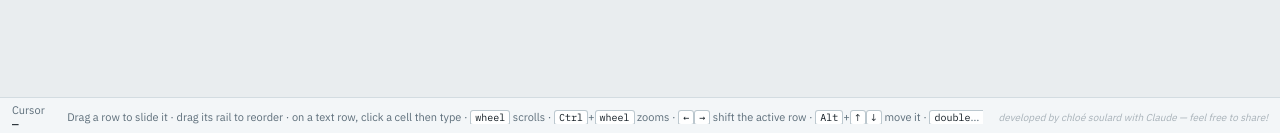
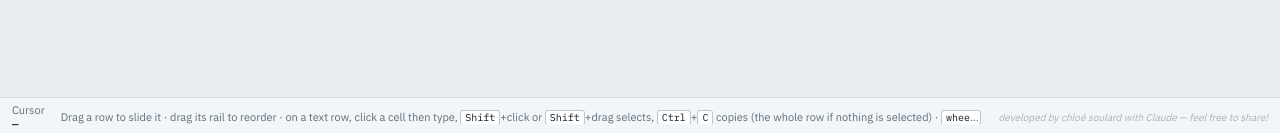
Before and after one commit to Chloe-Soulard/chloe-soulard.github.io, a Jekyll site: the page tools/chromatoscope.html, which Jekyll copies as it is, in a window 1280 px wide. Shown: the part 764-897 px from the top of the page. Built offline with Jekyll 4.4.1, drawn with Linux system fonts in a browser that asks for light colours; part of the change alters nothing that is shown.

Commit message:
Chromatoscope: select and copy sequences in text rows
Shift+arrows, Shift+Home/End, Shift+click or Shift+drag select cells;
Ctrl+A selects the row, Ctrl+C copies the selection (or the whole row),
Ctrl+X cuts, Delete/Backspace/typing replace the selection.

Co-Authored-By: Claude Opus 5.5 <noreply@anthropic.com>

```diff
--- a/tools/chromatoscope.html
+++ b/tools/chromatoscope.html
@@ -269,7 +269,7 @@ input[type=range]{width:88px;accent-color:var(--accent)}
   <footer class="status">
     <span>Cursor <b id="pos">—</b></span>
     <span id="hint">
-      Drag a row to slide it · drag its rail to reorder · on a text row, click a cell then type ·
+      Drag a row to slide it · drag its rail to reorder · on a text row, click a cell then type, <kbd>Shift</kbd>+click or <kbd>Shift</kbd>+drag selects, <kbd>Ctrl</kbd>+<kbd>C</kbd> copies (the whole row if nothing is selected) ·
       <kbd>wheel</kbd> scrolls · <kbd>Ctrl</kbd>+<kbd>wheel</kbd> zooms ·
       <kbd>←</kbd><kbd>→</kbd> shift the active row · <kbd>Alt</kbd>+<kbd>↑</kbd><kbd>↓</kbd> move it ·
       <kbd>double-click</kbd> resets
@@ -986,20 +986,29 @@ function addTextRow(text, offset, afterId, label){
 
   // Same gesture as on a trace: dragging slides the row, while a click
   // without movement drops the cursor on the targeted cell.
+  // With Shift held, a click or a drag selects cells instead.
   let cdrag = null;
+  const colAt = e => Math.round(xToBase(e.clientX - note.canvas.getBoundingClientRect().left) - note.offset);
   note.canvas.addEventListener('pointerdown', e => {
     if (e.button !== 0) return;
     setActive(note.id);
-    const r = note.canvas.getBoundingClientRect();
-    cdrag = {
-      x: e.clientX, off0: note.offset, moved: false,
-      col: Math.round(xToBase(e.clientX - r.left) - note.offset)
-    };
+    cdrag = {x: e.clientX, off0: note.offset, moved: false, col: colAt(e), select: e.shiftKey};
+    if (cdrag.select){
+      const anchor = state.caret.id === note.id ? (state.caret.anchor ?? state.caret.col) : cdrag.col;
+      state.caret = {id: note.id, col: cdrag.col, anchor};
+      note.canvas.focus();
+      drawTextRows();
+    }
     try { note.canvas.setPointerCapture(e.pointerId); } catch (_){}
   });
 
   note.canvas.addEventListener('pointermove', e => {
     if (!cdrag) return;
+    if (cdrag.select){
+      const col = colAt(e);
+      if (col !== state.caret.col){ state.caret.col = col; drawTextRows(); }
+      return;
+    }
     if (!cdrag.moved && Math.abs(e.clientX - cdrag.x) < 4) return;
     cdrag.moved = true;
     const d = (e.clientX - cdrag.x) / view.pxpb;
@@ -1009,7 +1018,7 @@ function addTextRow(text, offset, afterId, label){
 
   const cend = e => {
     if (!cdrag) return;
-    if (!cdrag.moved){
+    if (!cdrag.moved && !cdrag.select){
       state.caret = {id: note.id, col: cdrag.col};
       note.canvas.focus();
       drawTextRows();
@@ -1031,9 +1040,10 @@ function addTextRow(text, offset, afterId, label){
     const txt = (e.clipboardData || window.clipboardData).getData('text').replace(/\s+/g, '');
     if (!txt) return;
     if (state.caret.id !== note.id) state.caret = {id: note.id, col: 0};
-    let col = state.caret.col;
+    const sel = selRange(note);
+    let col = sel ? sel[0] : state.caret.col;
     for (const c of txt){ col = noteSet(note, col, c); col++; }
-    state.caret.col = col;
+    state.caret = {id: note.id, col};
     ensureCaretVisible(note);
     render();
   });
@@ -1050,11 +1060,75 @@ function addTextRow(text, offset, afterId, label){
 }
 addTextRow.n = 0;
 
+/** The selected cells of a text row as [first, last], or null. */
+function selRange(note){
+  const c = state.caret;
+  if (c.id !== note.id || c.anchor == null || c.anchor === c.col) return null;
+  return [Math.min(c.anchor, c.col), Math.max(c.anchor, c.col)];
+}
+
+/** Blank the selected cells; returns the first one. */
+function clearSel(note, sel){
+  for (let i = sel[0]; i <= sel[1]; i++) if (i >= 0 && i < note.text.length) noteSet(note, i, ' ');
+  return sel[0];
+}
+
+/** Text that Ctrl+C takes: the selection, or the whole row when nothing is selected. */
+function noteCopyText(note){
+  const sel = selRange(note);
+  const s = sel ? note.text.slice(Math.max(0, sel[0]), sel[1] + 1) : note.text;
+  return s.trim();
+}
+
+function copyToClipboard(s, back){
+  const fallback = () => {
+    const ta = document.createElement('textarea');
+    ta.value = s;
+    ta.style.cssText = 'position:fixed;opacity:0';
+    document.body.appendChild(ta);
+    ta.select();
+    try { document.execCommand('copy'); } catch (_){}
+    ta.remove();
+    if (back) back.focus();
+  };
+  if (navigator.clipboard && window.isSecureContext) navigator.clipboard.writeText(s).catch(fallback);
+  else fallback();
+  $('#pos').textContent = 'copied ' + s.replace(/\s/g, '').length + ' characters';
+}
+
 function onNoteKey(note, e){
-  if (e.ctrlKey || e.metaKey || e.altKey) return;   // let Ctrl+V, Ctrl+R… through
   if (state.caret.id !== note.id) state.caret = {id: note.id, col: 0};
+  const k = e.key;
+
+  if ((e.ctrlKey || e.metaKey) && !e.altKey){
+    const kl = k.toLowerCase();
+    if (kl === 'a'){
+      // select from the first to the last written cell
+      const first = note.text.search(/\S/);
+      if (first < 0) return;
+      state.caret = {id: note.id, anchor: first, col: note.text.replace(/\s+$/, '').length - 1};
+    }
+    else if (kl === 'c' || kl === 'x'){
+      const s = noteCopyText(note);
+      if (!s) return;
+      copyToClipboard(s, note.canvas);
+      if (kl === 'x'){
+        const sel = selRange(note) || [0, note.text.length - 1];
+        state.caret = {id: note.id, col: clearSel(note, sel)};
+      }
+    }
+    else return;                                    // let Ctrl+V, Ctrl+R… through
+    e.preventDefault(); e.stopPropagation();
+    render();
+    return;
+  }
+  if (e.altKey) return;
+
+  // Shift + a movement key grows the selection; any other key drops it.
+  const moving = /^(ArrowLeft|ArrowRight|Home|End)$/.test(k);
+  const sel = selRange(note);
+  const anchor = moving && e.shiftKey ? (state.caret.anchor ?? state.caret.col) : undefined;
   let col = state.caret.col;
-  const k = e.key;
 
   if (k === 'ArrowLeft')       col--;
   else if (k === 'ArrowRight') col++;
@@ -1071,15 +1145,20 @@ function onNoteKey(note, e){
     drawTextRows();
     return;
   }
+  else if (sel && (k === 'Backspace' || k === 'Delete')) col = clearSel(note, sel);
   else if (k === 'Backspace')  col = noteSet(note, col - 1, ' ');
   else if (k === 'Delete')     noteSet(note, col, ' ');
   else if (k === 'Home')       col = 0;
   else if (k === 'End')        col = note.text.replace(/\s+$/, '').length;
-  else if (k.length === 1){ col = noteSet(note, col, k); col++; }
+  else if (k.length === 1){
+    if (sel) col = clearSel(note, sel);
+    col = noteSet(note, col, k); col++;
+  }
+  else if (k === 'Escape' && sel){}                 // just drops the selection
   else return;                                      // Tab, F5, Esc... pass through
 
   e.preventDefault(); e.stopPropagation();
-  state.caret = {id: note.id, col};
+  state.caret = {id: note.id, col, anchor};
   ensureCaretVisible(note);
   render();
 }
@@ -1118,6 +1197,14 @@ function drawTextRow(note){
       ctx.moveTo(x, 2); ctx.lineTo(x, h - 2);
     }
     ctx.stroke();
+  }
+
+  // ---- the selected cells ----
+  const sel = selRange(note);
+  if (sel){
+    const x0 = baseToX(sel[0] + note.offset) - cw / 2;
+    ctx.fillStyle = COL.match;
+    ctx.fillRect(x0, 1, (sel[1] - sel[0] + 1) * cw, h - 2);
   }
 
   // ---- the cursor cell ----
```
